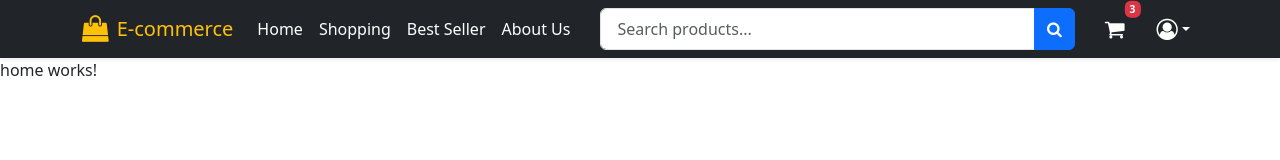
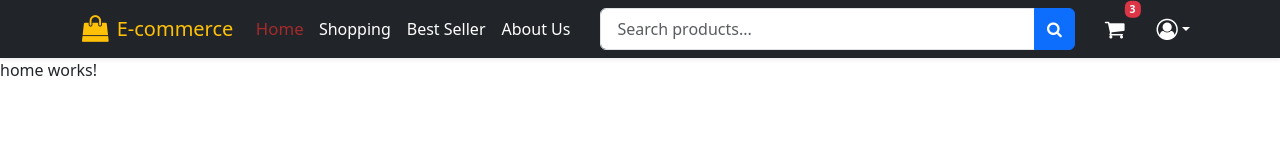
Before and after one commit to mohamedkamal74/EcommerceFrontEnd-Angular-, an Angular app: page / in a window 1280 px wide. Shown: the top 160 px of the page. Built offline with nearby package versions, Linux system fonts and the light colour scheme.

Commit message:
add product details compponent

```diff
--- a/src/app/app-routing.module.ts
+++ b/src/app/app-routing.module.ts
@@ -2,10 +2,12 @@ import { NgModule } from '@angular/core';
 import { RouterModule, Routes } from '@angular/router';
 import { ShopComponent } from './shop/shop.component';
 import { HomeComponent } from './home/home.component';
+import { ProductDetailsComponent } from './shop/product-details/product-details.component';
 
 const routes: Routes = [
   {path:'',component:HomeComponent},
   {path:'shop',component:ShopComponent},
+  {path:'product-details/:id',component:ProductDetailsComponent},
   {path:'**',redirectTo:'',pathMatch:'full'}
 ];
 
--- a/src/app/core/core.module.ts
+++ b/src/app/core/core.module.ts
@@ -1,6 +1,7 @@
 import { NgModule } from '@angular/core';
 import { CommonModule } from '@angular/common';
 import { NavbarComponent } from './navbar/navbar.component';
+import { RouterModule } from '@angular/router';
 
 
 
@@ -9,7 +10,9 @@ import { NavbarComponent } from './navbar/navbar.component';
     NavbarComponent
   ],
   imports:
-  [CommonModule],
+  [CommonModule,
+    RouterModule
+  ],
   exports:[NavbarComponent]
 })
 export class CoreModule { }
--- a/src/app/core/navbar/navbar.component.css
+++ b/src/app/core/navbar/navbar.component.css
@@ -12,6 +12,11 @@
 .navbar .nav-link:hover {
   color: #f8f9fa !important;
   transform: scale(1.05);
+}
+.active{
+  color: #f8f9fa !important;
+  transform: scale(1.05);
+  color: brown !important;
 }
 
 /* Search Box Styling */
--- a/src/app/core/navbar/navbar.component.html
+++ b/src/app/core/navbar/navbar.component.html
@@ -15,8 +15,9 @@
     <!-- Navbar Links -->
     <div class="collapse navbar-collapse justify-content-between" id="navbarNav">
       <ul class="navbar-nav me-auto mb-2 mb-lg-0">
-        <li class="nav-item"><a routerLink="/" class="nav-link text-white">Home</a></li>
-        <li class="nav-item"><a href="#" class="nav-link text-white">Shopping</a></li>
+        <li class="nav-item"><a routerLink="/" class="nav-link text-white" routerLinkActive="active"
+          [routerLinkActiveOptions]="{exact:true}">Home</a></li>
+        <li class="nav-item"><a routerLink="/shop" class="nav-link text-white" routerLinkActive="active">Shopping</a></li>
         <li class="nav-item"><a href="#" class="nav-link text-white">Best Seller</a></li>
         <li class="nav-item"><a href="#" class="nav-link text-white">About Us</a></li>
       </ul>
--- a/src/app/shared/Models/Product.ts
+++ b/src/app/shared/Models/Product.ts
@@ -1,4 +1,5 @@
 export interface IProduct {
+  id:number
   name: string
   description: string
   oldPrice: number
--- /dev/null
+++ b/src/app/shop/product-details/product-details.component.html
@@ -0,0 +1 @@
+<p>{{product.name}}</p>
--- /dev/null
+++ b/src/app/shop/product-details/product-details.component.ts
@@ -0,0 +1,26 @@
+import { Component, OnInit } from '@angular/core';
+import { ShopService } from '../shop.service';
+import { IProduct } from '../../shared/Models/Product';
+import { ActivatedRoute } from '@angular/router';
+
+@Component({
+  selector: 'app-product-details',
+  standalone: false,
+  templateUrl: './product-details.component.html',
+  styleUrl: './product-details.component.sass'
+})
+export class ProductDetailsComponent implements OnInit{
+product:IProduct
+  constructor(private shopservice:ShopService,private route:ActivatedRoute){}
+  ngOnInit(): void {
+  }
+
+  loadProduct(){
+    this.shopservice.getProductDetails(parseInt(this.route.snapshot.paramMap.get('id')))
+    .subscribe({
+      next:((value:IProduct)=>{
+        this.product=value
+      })
+    })
+  }
+}
--- a/src/app/shop/shop-item/shop-item.component.html
+++ b/src/app/shop/shop-item/shop-item.component.html
@@ -36,7 +36,7 @@
             <button class="btn btn-outline-info">
                 <i class="fa fa-bookmark"></i>
             </button>
-            <button class="btn btn-outline-secondary">
+            <button routerLink="/product-details/{{product.id}}" class="btn btn-outline-secondary">
                 <i class="fa fa-info-circle"></i>
                 <span>Details</span>
             </button>
--- a/src/app/shop/shop.service.ts
+++ b/src/app/shop/shop.service.ts
@@ -3,6 +3,7 @@ import { Injectable } from '@angular/core';
 import { IPagination } from '../shared/Models/Pagination';
 import { ICategory } from '../shared/Models/Category';
 import { ProductParam } from '../shared/Models/ProductParam';
+import { IProduct } from '../shared/Models/Product';
 
 @Injectable({
   providedIn: 'root'
@@ -31,4 +32,10 @@ export class ShopService {
    getCategories(){
     return this.httpClient.get<ICategory[]>(this.baseURL+"Categories/getAll");
    }
+
+   getProductDetails(id:number){
+    return this.httpClient.get<IProduct[]>(this.baseURL+"Products/getById"+id);
+
+   }
+
   }
```
Also changed, not shown: src/app/shop/shop.module.ts (+6 -2 lines), src/app/shop/product-details/product-details.component.sass (added).
